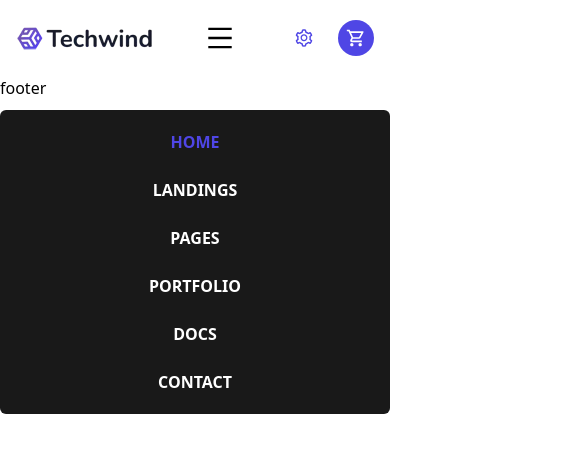
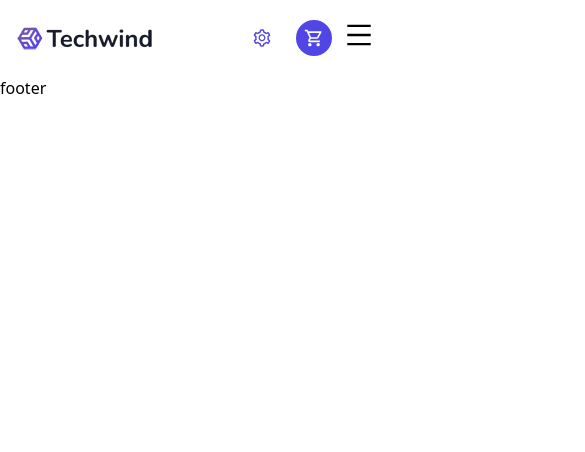
Before and after one commit to sranik28/Techwind-1, a React (Vite) app: page / in a window 390 px wide. Shown: the top 452 px of the page, 585 px wide, since content can reach past the window. Built offline with nearby package versions, Linux system fonts and the light colour scheme.

Commit message:
nav bar testing

```diff
--- a/src/share/Navbar.jsx
+++ b/src/share/Navbar.jsx
@@ -16,13 +16,7 @@ const Navbar = () => {
                     <Link to="/"><img className='object-cover ' src={logo} alt="" /></Link>
                     {/* <Link to='/'><h1 className='text-3xl font-bold'><span className='text-[#4c5696]'>Dream</span>Pic</h1></Link> */}
                 </div>
-                <span className='text-3xl duration-500 md:hidden'>
-                        {
-                            toggle ? <AiOutlineClose onClick={() => setToggle(!toggle)} /> : <AiOutlineMenu onClick={() => setToggle(!toggle)} />
-                        }
-
-                    </span>
-                <ul className={`font-semibold flex items-center duration-300 flex-col py-5 px-5 md:p-0 text-white bg-opacity-90 top-[13%] bg-black md:bg-transparent w-full md:w-auto md:flex-row rounded-md left-0  gap-6 absolute md:static z-50 ${toggle ? "top-0 left-0" : "-top-full duration-300"}`}
+                <ul className={`font-semibold flex items-center duration-300 flex-col py-5 px-5 md:p-0 text-white bg-opacity-90 top-[13%] bg-black md:bg-transparent w-36 md:w-auto md:flex-row rounded-md   gap-6 absolute md:static z-50 ${toggle ? "top-0 right-0" : "-right-full duration-300"}`}
                 >
                     <li className='duration-500 hover:text-primary'>
                         <NavLink className={({ isActive }) => isActive ? "active" : ""} to="/">HOME</NavLink>
@@ -52,12 +46,12 @@ const Navbar = () => {
                             <MdOutlineLocalGroceryStore className='text-xl' />
                         </span>
                     </div>
-                    {/* <span className='text-3xl duration-500 md:hidden'>
+                    <span className='text-3xl duration-500 md:hidden'>
                         {
                             toggle ? <AiOutlineClose onClick={() => setToggle(!toggle)} /> : <AiOutlineMenu onClick={() => setToggle(!toggle)} />
                         }
 
-                    </span> */}
+                    </span>
                 </div>
             </nav>
         </div>
```
